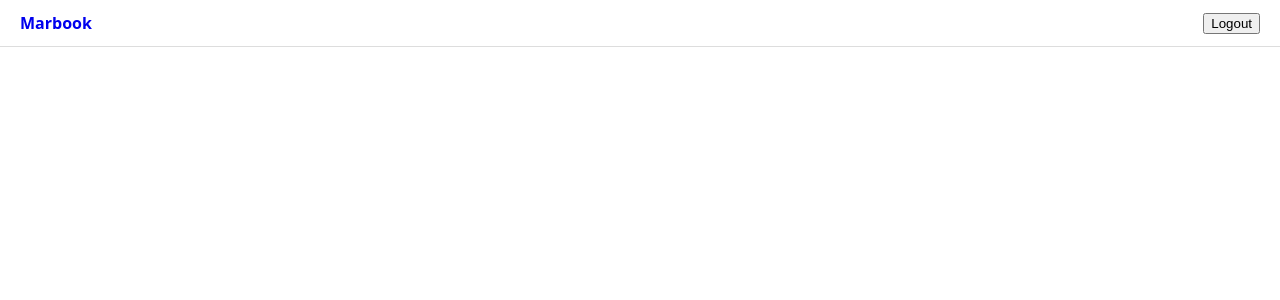
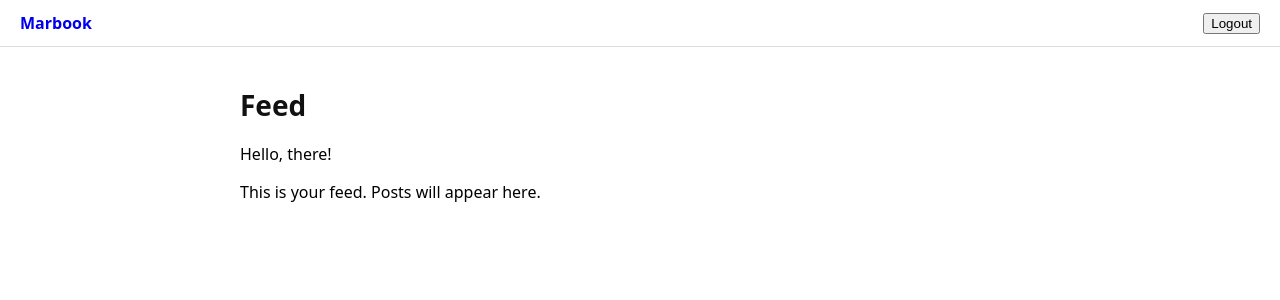
Before and after one commit to maroo2010200/marbook_react, a React (Vite) app: page /feed in a window 1280 px wide. Before the commit this address had no page. Shown: the top 300 px of the page. Built offline with nearby package versions, Linux system fonts and the light colour scheme; sample sign-in values are in the browser's storage.

Commit message:
feat: add Protected Route and Feed page, also made some changes

```diff
--- a/src/App.tsx
+++ b/src/App.tsx
@@ -1,9 +1,12 @@
 import { BrowserRouter, Routes, Route } from "react-router-dom";
+import { Navigate } from "react-router-dom";
 import Navbar from "./components/Navbar";
 import HomePage from "./pages/HomePage";
 import LoginPage from "./pages/LoginPage";
 import { AuthProvider } from "./context/AuthContext";
 import RegisterPage from "./pages/RegisterPage";
+import ProtectedRoute from "./components/ProtectedRoute";
+import FeedPage from "./pages/FeedPage";
 
 function App() {
   return (
@@ -14,6 +17,15 @@ function App() {
           <Route path="/" element={<HomePage />} />
           <Route path="/login" element={<LoginPage />} />
           <Route path="/register" element={<RegisterPage />} />
+          <Route
+            path="/feed"
+            element={
+              <ProtectedRoute>
+                <FeedPage />
+              </ProtectedRoute>
+            }
+          />
+          <Route path="*" element={<Navigate to="/login" replace />} />
         </Routes>
       </BrowserRouter>
     </AuthProvider>
--- /dev/null
+++ b/src/components/ProtectedRoute.tsx
@@ -0,0 +1,14 @@
+import { Navigate } from "react-router-dom";
+import { useAuth } from "../context/AuthContext";
+
+function ProtectedRoute({ children }: { children: React.ReactNode }) {
+  const { isAuthenticated } = useAuth();
+
+  if (!isAuthenticated) {
+    return <Navigate to="/login" replace />;
+  }
+
+  return <>{children}</>;
+}
+
+export default ProtectedRoute;
--- a/src/context/AuthContext.tsx
+++ b/src/context/AuthContext.tsx
@@ -2,8 +2,15 @@ import { createContext, useContext, useState, type ReactNode } from "react";
 import api from "../api/api";
 
 // Define the shape of our context data
+export interface User {
+  id: number;
+  name: string;
+  username?: string;
+  email: string;
+}
+
 interface AuthContextValue {
-  user: null;
+  user: User | null;
   token: string | null;
   isAuthenticated: boolean;
   login: (email: string, password: string) => Promise<void>;
@@ -14,32 +21,34 @@ interface AuthContextValue {
 interface RegisterData {
   email: string;
   name: string;
-  username: string | null;   // optional, and position doesn't matter now
-  password: string
+  username: string | null; // optional, and position doesn't matter now
+  password: string;
   birthdate: string;
 }
 
 const AuthContext = createContext<AuthContextValue | undefined>(undefined);
 
 export function AuthProvider({ children }: { children: ReactNode }) {
-  const [user, setUser] = useState<null>(null);
+
+  const [user, setUser] = useState<User | null>(null);
   const [token, setToken] = useState<string | null>(
     localStorage.getItem("token"),
   );
-
 const login = async (email: string, password: string) => {
   const response = await api.post("/Auth/login", { email, password });
-
   const newToken = response.data.token;
 
   setToken(newToken);
-    localStorage.setItem("token", newToken);
+  setUser(null);
+  const me = await api.get("/user/me");
+  setUser(me.data);
 };
 
   const register = async (data: RegisterData) => {
     const response = await api.post("/Auth/register", data);
-    const newToken = response.data.token;
+    const { token: newToken, user: apiUser } = response.data;
     setToken(newToken);
+    setUser(apiUser ?? null);
     localStorage.setItem("token", newToken);
   };
 
--- /dev/null
+++ b/src/pages/FeedPage.tsx
@@ -0,0 +1,16 @@
+import { useAuth } from "../context/AuthContext";
+
+function FeedPage() {
+  const { user } = useAuth();
+console.log(user);
+
+  return (
+    <div style={{ padding: "20px", maxWidth: 800, margin: "0 auto" }}>
+      <h1>Feed</h1>
+      <p>Hello, {user?.name ?? "there"}!</p>
+      <p>This is your feed. Posts will appear here.</p>
+    </div>
+  );
+}
+
+export default FeedPage;
--- a/src/pages/LoginPage.tsx
+++ b/src/pages/LoginPage.tsx
@@ -1,11 +1,12 @@
 import { useState } from "react";
 import { useAuth } from "../context/AuthContext";
+import { useNavigate } from "react-router-dom";
 
 function LoginPage() {
   const [email, setEmail] = useState("");
   const [password, setPassword] = useState("");
   const [error, setError] = useState("");
-
+  const navigate = useNavigate();
   const { login } = useAuth();
 
   const handleSubmit = async (e: React.SyntheticEvent) => {
@@ -15,6 +16,7 @@ function LoginPage() {
     try {
       await login(email, password);
       console.log("Login successful");
+      navigate("/feed");
     } catch (error) {
       setError("Invalid email or password");
     }
```
Lines whose indentation alone changed are shown as unchanged.
